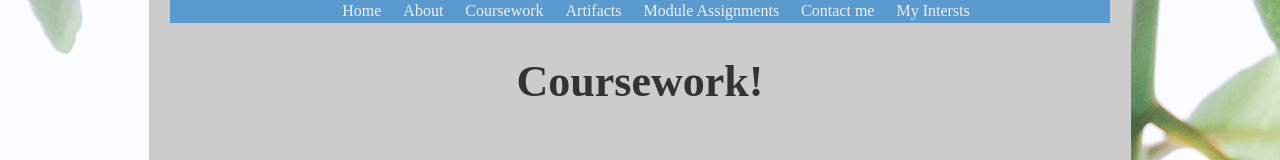
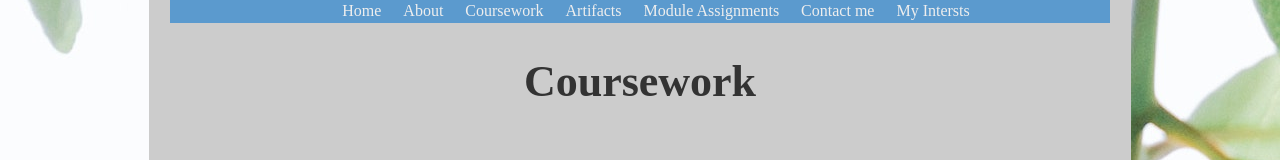
Before and after one commit to eBabnik/PROG109, a plain HTML site: page portfolio/Coursework.html in a window 1280 px wide. Shown: the part 213-373 px from the top of the page. Drawn offline with Linux system fonts and the light colour scheme.

Commit message:
edit headding 3

```diff
--- a/portfolio/Coursework.html
+++ b/portfolio/Coursework.html
@@ -27,7 +27,7 @@
 </ul>
 </div>
 <div id="content">
-<h3>Coursework!</h3>
+<h3>Coursework</h3>
 <p><br />
 </p>
 </div>
```
